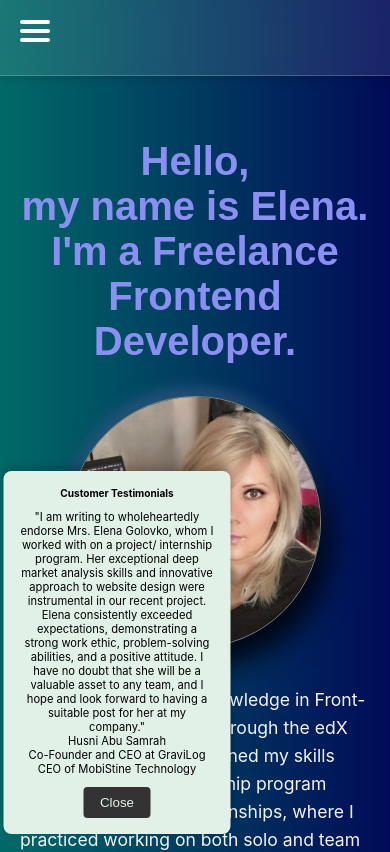
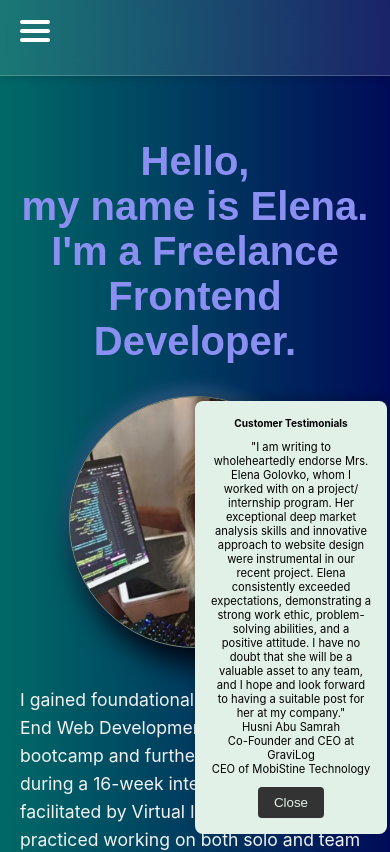
Before and after one commit to RusLena/react-portfolio, a React (Create React App) app: page / in a window 390 px wide. Shown: the top 852 px of the page. Built offline with nearby package versions, Linux system fonts and the light colour scheme.

Commit message:
change testimonial size

```diff
--- a/src/Testimonials/Testimonials.css
+++ b/src/Testimonials/Testimonials.css
@@ -41,11 +41,12 @@
 }
 @media (max-width: 768px) {
   .popup-content {
-    left: 30%;
-    transform: translateX(-50%);
-    width: 50%;
+    left: 50%;
+    transform: 90vw;
     max-width: none;
     font-size: 0.7rem;
     bottom: 10px;
+    max-width: 160px;
+    overflow-y:auto;
   }
 }
```
